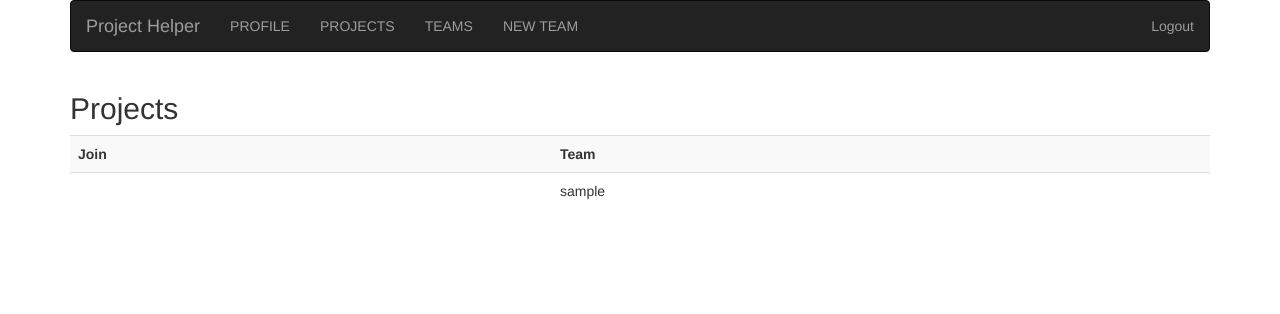
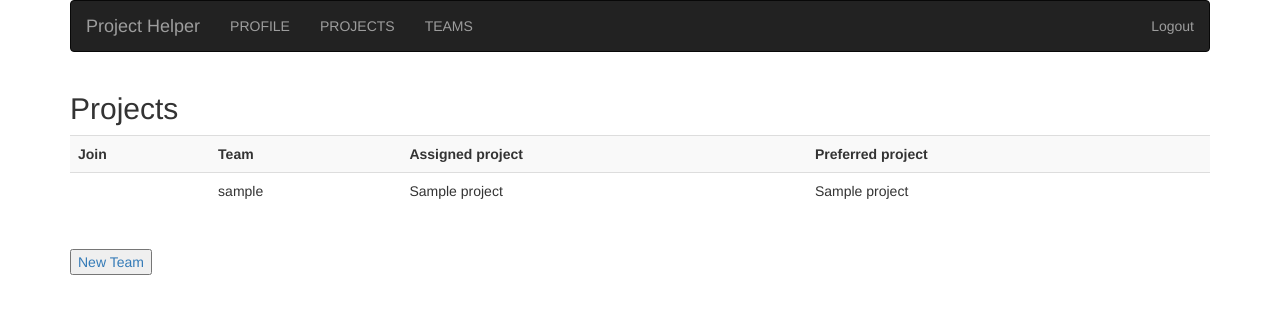
Before and after one commit to mwalercz/zpr-projects-helper, a Django app: template projects_helper/apps/students/templates/students/team_list.html in a window 1280 px wide. Shown: the top 314 px of the page. Run offline with Django 3.2, Linux system fonts and the light colour scheme; the template is opened without the code that fills it: values that come from a table or form of the project are taken from there, others are empty; tables that the repository leaves empty hold one stand-in row (values such as "Sample post"); parts of the project's set-up code (start-up, migrations or seed data) failed here and were passed over; some libraries are stand-ins or nearby versions.

Commit message:
small changes in teams and login

```diff
--- a/projects_helper/apps/common/models.py
+++ b/projects_helper/apps/common/models.py
@@ -35,7 +35,9 @@ class Team(models.Model):
     def __str__(self):
         tmp_str = ""
         for student in self.student_set.all():
-            tmp_str += student.user.username + " "
+            if tmp_str != "":
+                tmp_str += ", "
+            tmp_str += student.user.username
 
         if tmp_str == "":
             return "Team " + str(self.pk)
--- a/projects_helper/apps/common/templates/common/login.html
+++ b/projects_helper/apps/common/templates/common/login.html
@@ -4,7 +4,9 @@
     {% if form.errors %}
         <p>Your username and password didn't match. Please try again.</p>
     {% endif %}
-
+    </br>
+<a><input type="button" value="Register"
+          onClick="window.location.href='{% url 'common:register' %}'" /></a>
 
     <form method="post" action="{% url 'common:login' %}">
         {% csrf_token %}
@@ -13,7 +15,9 @@
             <button type="submit" class="btn btn-primary">
                 {% bootstrap_icon "star" %} Login
             </button>
+
         {% endbuttons %}
     </form>
 
+
 {% endblock %}
--- a/projects_helper/apps/students/templates/students/base.html
+++ b/projects_helper/apps/students/templates/students/base.html
@@ -13,9 +13,6 @@
                 <li class="navbar-left">
                     <a class="nav-link" href="{% url 'students:team_list' %}">TEAMS</a>
                 </li>
-                <li class="navbar-left">
-                    <a class="nav-link" href="{% url 'students:new_team' %}">NEW TEAM</a>
-                </li>
             </ul>
             <ul class="nav navbar-nav navbar-right">
                 <li>
--- a/projects_helper/apps/students/templates/students/team_list.html
+++ b/projects_helper/apps/students/templates/students/team_list.html
@@ -15,6 +15,8 @@
         <tr>
             <th>Join</th>
             <th>Team</th>
+            <th>Assigned project</th>
+            <th>Preferred project</th>
         </tr>
         {% for team in teams %}
             <tr>
@@ -24,7 +26,13 @@
                 {% endif %}
             </td>
                 <td>{{ team }}</td>
+                <td>{{ team.project_assigned }}</td>
+                <td>{{ team.project_preference}}</td>
             </tr>
+
         {% endfor %}
     </table>
+    <br/>
+    <a><input type="button" value="New Team"
+          onClick="window.location.href='{% url 'students:new_team' %}'" /></a>
 {% endblock %}
--- a/projects_helper/urls.py
+++ b/projects_helper/urls.py
@@ -1,10 +1,12 @@
 from django.conf.urls import url, include
 from django.contrib import admin
+from django.views.generic import RedirectView
 
 urlpatterns = [
     url(r'^admin/', admin.site.urls),
     url(r'^common/', include('projects_helper.apps.common.urls', namespace='common')),
     url(r'^students/', include('projects_helper.apps.students.urls', namespace='students')),
     url(r'^lecturers/', include('projects_helper.apps.lecturers.urls', namespace='lecturers')),
+    url(r'$', RedirectView.as_view(url='common/login')),
 
 ]
```
